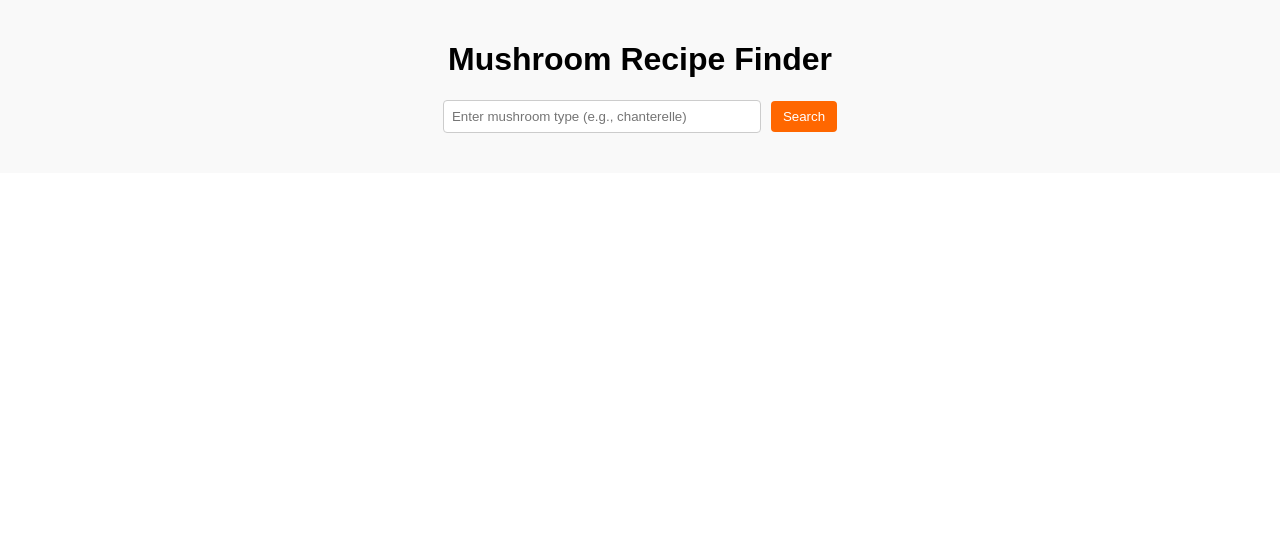
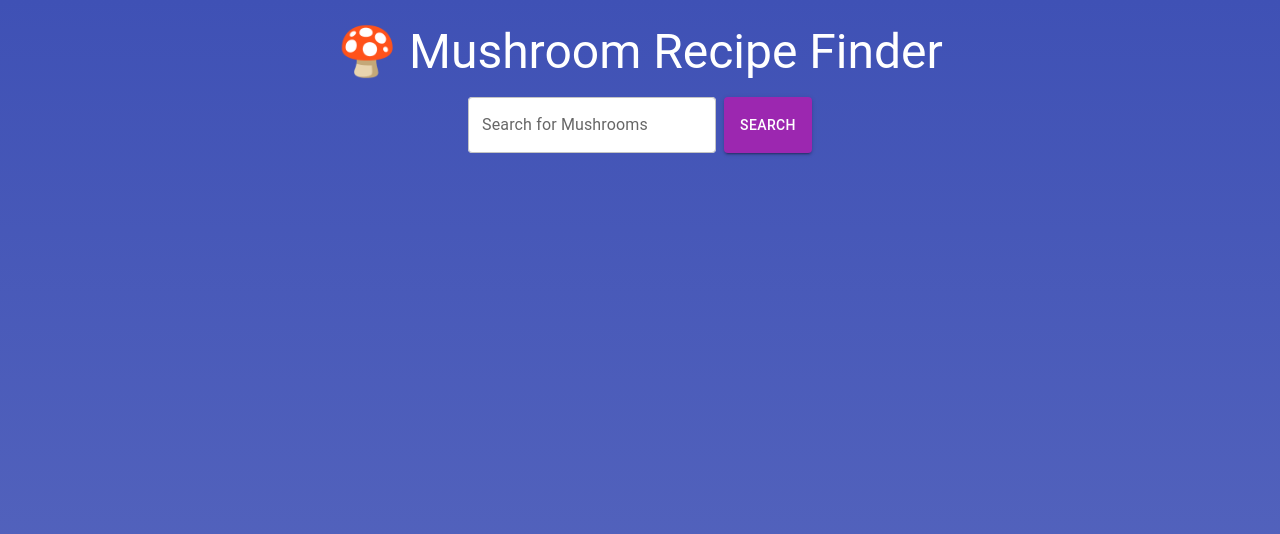
Before and after one commit to mrlilholt/mushroomRecipe, a React (Create React App) app in the folder frontend/: page / in a window 1280 px wide. Shown: the top 534 px of the page. Built offline with nearby package versions, Linux system fonts and the light colour scheme.

Commit message:
new visual look

```diff
--- a/frontend/src/App.js
+++ b/frontend/src/App.js
@@ -1,59 +1,103 @@
-import React, { useState } from 'react';
-import axios from 'axios';
-import './App.css';
+import React, { useState } from "react";
+import axios from "axios";
+import {
+  Box,
+  Card,
+  CardContent,
+  CardMedia,
+  Typography,
+  TextField,
+  Button,
+  Grid,
+} from "@mui/material";
 
 function App() {
-  const [mushroom, setMushroom] = useState('');
+  const [mushroom, setMushroom] = useState("");
   const [recipes, setRecipes] = useState([]);
-  const [loading, setLoading] = useState(false);
-  const [error, setError] = useState('');
 
   const fetchRecipes = async () => {
-    if (!mushroom) return;
-    setLoading(true);
-    setError('');
-    setRecipes([]);
-
     try {
       const response = await axios.get(
-  `https://mushroomrecipe.onrender.com/search?mushroom=${mushroom}`
-);
+        `https://mushroomrecipe.onrender.com/search?mushroom=${mushroom}`
+      );
       setRecipes(response.data);
-    } catch (err) {
-      console.error('Error fetching recipes:', err);
-      setError('Failed to fetch recipes. Please try again.');
-    } finally {
-      setLoading(false);
+    } catch (error) {
+      console.error("Error fetching recipes:", error);
     }
   };
 
   return (
-    <div className="App">
-      <h1>Mushroom Recipe Finder</h1>
-      <div className="search-bar">
-        <input
-          type="text"
-          placeholder="Enter mushroom type (e.g., chanterelle)"
-          value={mushroom}
+    <Box
+      sx={{
+        background: "linear-gradient(to bottom, #3f51b5, #5c6bc0)",
+        minHeight: "100vh",
+        color: "white",
+        textAlign: "center",
+        padding: 3,
+      }}
+    >
+      <Typography variant="h3" gutterBottom>
+        🍄 Mushroom Recipe Finder
+      </Typography>
+
+      {/* Search Bar */}
+      <Box sx={{ display: "flex", justifyContent: "center", margin: 2 }}>
+        <TextField
+          label="Search for Mushrooms"
+          variant="outlined"
+          color="secondary"
+          sx={{ backgroundColor: "white", borderRadius: 1, marginRight: 1 }}
           onChange={(e) => setMushroom(e.target.value)}
         />
-        <button onClick={fetchRecipes}>Search</button>
-      </div>
+        <Button
+          variant="contained"
+          color="secondary"
+          onClick={fetchRecipes}
+        >
+          Search
+        </Button>
+      </Box>
 
-      {loading && <p>Loading recipes...</p>}
-      {error && <p style={{ color: 'red' }}>{error}</p>}
-
-      <div className="recipe-grid">
+      {/* Recipe Grid */}
+      <Grid container spacing={3} justifyContent="center">
         {recipes.map((recipe, index) => (
-          <div key={index} className="recipe-card">
-            <img src={recipe.image_url} alt={recipe.title} />
-            <h3>{recipe.title}</h3>
-            <p>⭐ {recipe.rating} stars ({recipe.ratings_count} reviews)</p>
-            <a href={recipe.link} target="_blank" rel="noopener noreferrer">View Recipe</a>
-          </div>
+          <Grid item xs={12} sm={6} md={4} key={index}>
+            <Card
+              sx={{
+                maxWidth: 345,
+                borderRadius: 3,
+                boxShadow: 5,
+                backgroundColor: "#f5f5f5",
+              }}
+            >
+              <CardMedia
+                component="img"
+                height="200"
+                image={recipe.image_url}
+                alt={recipe.title}
+              />
+              <CardContent>
+                <Typography variant="h6" component="div" color="primary">
+                  {recipe.title}
+                </Typography>
+                <Typography variant="body2" color="text.secondary">
+                  ⭐ {recipe.rating} stars ({recipe.ratings_count} reviews)
+                </Typography>
+                <Button
+                  variant="outlined"
+                  color="secondary"
+                  href={recipe.link}
+                  target="_blank"
+                  sx={{ marginTop: 1 }}
+                >
+                  View Recipe
+                </Button>
+              </CardContent>
+            </Card>
+          </Grid>
         ))}
-      </div>
-    </div>
+      </Grid>
+    </Box>
   );
 }
 
```
